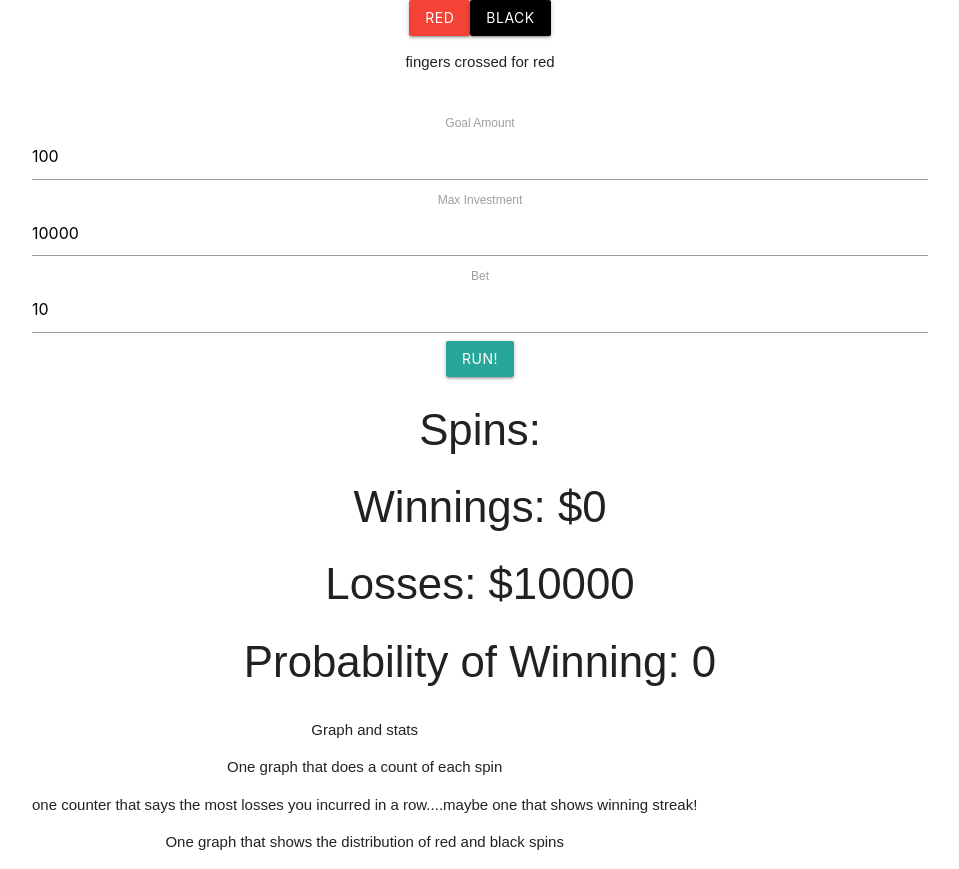
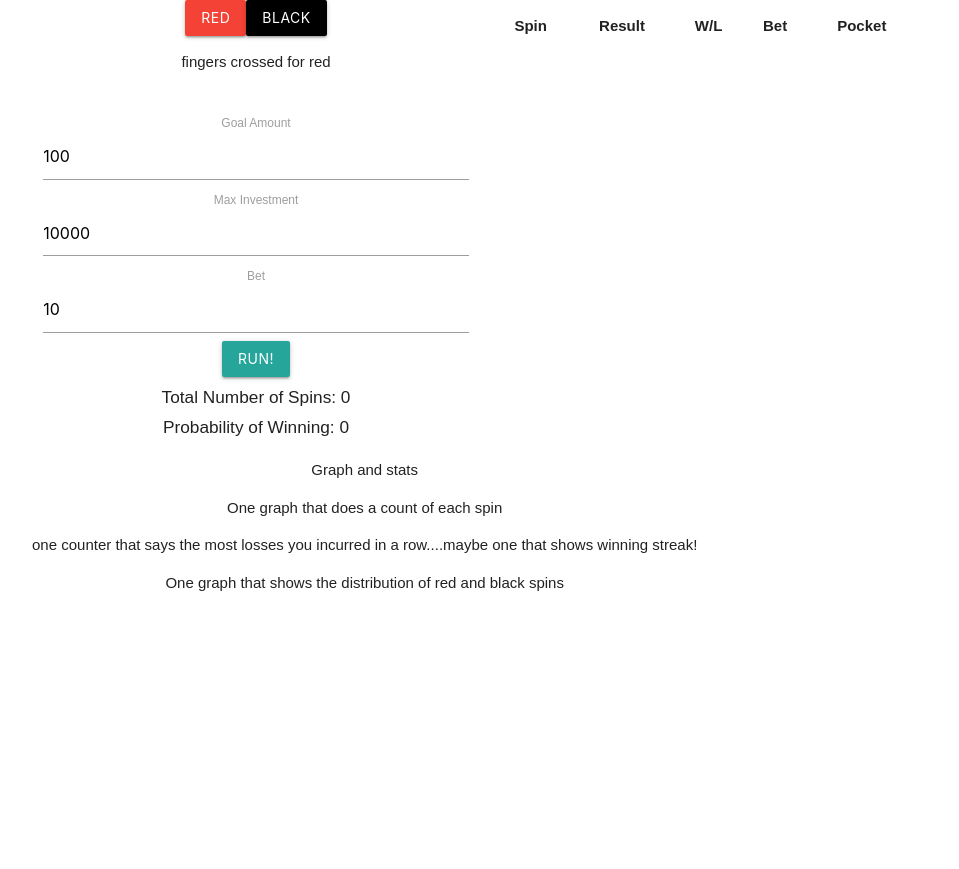
Before and after one commit to akallbold/martingale_react, a React (Create React App) app: page / in a window 1280 px wide. Shown: the whole page, without its empty margins (160-1119 px from the left). After the commit the page ends 800 px from the top, so only its background shows below. Built offline with nearby package versions, Linux system fonts and the light colour scheme.

Commit message:
table works

```diff
--- /dev/null
+++ b/src/Chart.js
@@ -0,0 +1,52 @@
+import React from "react"
+
+class Chart extends React.Component {
+
+  // currentResults = this.props.gameStats[this.props.gameStats.length-1]
+
+  createRows = () => {
+    // debugger
+    if (this.props.gameStats.length > 0) {
+      return this.props.gameStats[this.props.gameStats.length-1].currentGameSpins.map(spin => {
+        // debugger
+        return (
+          <tr>
+            <td>{spin[0].spin}</td>
+            <td>{spin[0].resultNum}</td>
+            <td>{spin[0].spinWin ? "W" : "L"}</td>
+            <td>{spin[0].currentBet}</td>
+            <td>{spin[0].pocket}</td>
+          </tr>
+        )
+      })
+    }
+  }
+
+  render(){
+    // debugger
+    return  (
+      <div className = "col s6">
+
+        <table className = "striped centered">
+          <thead>
+            <tr>
+              <th>Spin</th>
+              <th>Result</th>
+              <th>W/L</th>
+              <th>Bet</th>
+              <th>Pocket</th>
+            </tr>
+          </thead>
+
+          <tbody>
+            {this.props.gameStats.length > 0 ? this.createRows() : ""}
+          </tbody>
+        </table>
+
+      </div>
+    )
+  }
+}
+
+
+export default Chart
--- a/src/Inputs.js
+++ b/src/Inputs.js
@@ -2,11 +2,13 @@ import React from "react"
 
 class Inputs extends React.Component {
 
+  // currentResults = this.props.gameStats[this.props.gameStats.length-1]
+
   render(){
-    console.log(this.winBig)
+    // debugger
+    // let currentResults = this.props.gameStats[this.props.gameStats.length-1]
     return  (
-      <div className="right">
-        <div className="input">
+      <div className = "col s6">
         <button className= "btn red" onClick={this.props.handleRed}>Red</button>
         <button className= "btn black" onClick={this.props.handleBlack}>Black</button>
         <p>{`fingers crossed for ${this.props.colorChoice}`}</p>
@@ -21,13 +23,10 @@ class Inputs extends React.Component {
           <input onChange={this.props.handleBet} value= {this.props.bet} placeholder="BET"></input>
         </label>
         <button className = "btn" onClick={this.props.startGame}>Run!</button>
-        </div>
-        <div className= "results">
-          <h3>Spins: {this.props.spins}</h3>
-          <h3>Winnings: {this.props.winBig ? "$" + this.props.pocket : "$0"}</h3>
-          <h3>Losses: {!this.props.winBig ? "$" + this.props.maxInvestment : "$0" }</h3>
-          <h3>Probability of Winning: {this.props.probOfWin}</h3>
-        </div>
+        <h6>Total Number of Spins: {this.props.gameStats.length > 0 ? this.props.gameStats[this.props.gameStats.length-1].numOfSpins : 0}</h6>
+        {/* <h3>Winnings: {this.props.winBig ? "$" + this.props.pocket : "$0"}</h3> */}
+        {/* <h3>Losses: {!this.props.winBig ? "$" + this.props.maxInvestment : "$0" }</h3> */}
+        <h6>Probability of Winning: {this.props.probOfWin}</h6>
       </div>
     )
   }
--- a/src/MainContainer.js
+++ b/src/MainContainer.js
@@ -1,6 +1,7 @@
 import React from "react"
 import Inputs from "./Inputs"
 import Graphics from "./Graphics"
+import Chart from "./Chart"
 
 class MainContainer extends React.Component {
 
@@ -27,7 +28,6 @@ class MainContainer extends React.Component {
 
   //this isn't working...run this when inputs changed instead of when start button pressed
   determineProb = () => {
-    let prob = 0
     let spinExponent = Math.ceil(((Math.log(this.state.maxInvestment/this.state.bet))/(Math.log(2))))
     // you lose your money if you are 1 loss more than what you can afford
     let lossNumber = spinExponent + 1
@@ -52,7 +52,7 @@ class MainContainer extends React.Component {
     let currentGameSpins = [];
     let colorOfSpin = null;
     let spinWin = null;
-    this.resetGame()
+    // this.resetGame()
 
     while ((currentBet <= this.state.maxInvestment) && (this.state.goal > pocket)) {
       currentSpin = this.spin();
@@ -79,14 +79,13 @@ class MainContainer extends React.Component {
         currentBet *= 2
       }
     }
-    let gameResults = this.gameOver(currentBet, pocket, spins)
+    let gameResults = this.gameOver(currentBet, pocket, spins, currentGameSpins)
     if(gameResults){
-      let updatedStats = [...this.state.gameStats, ...gameResults]
-      this.setState({gameStats:updatedStats, gameWin:gameResults.gameWin})
+      this.setState({gameStats:[...this.state.gameStats, gameResults], gameWin:gameResults.gameWin})
     }
   }
 
-  gameOver = (currentBet, pocket, spins) => {
+  gameOver = (currentBet, pocket, spins, currentGameSpins) => {
     if (currentBet >= this.state.maxInvestment){
       return
                           ({ gameWin: false,
@@ -97,7 +96,8 @@ class MainContainer extends React.Component {
                             colorChoice: this.state.colorChoice,
                             lastBet: currentBet,
                             pocket: pocket,
-                            probOfWin: this.probOfWin})
+                            probOfWin: this.probOfWin,
+                            currentGameSpins: currentGameSpins})
     } else if ((this.state.goal <= pocket)){
       return              ({ gameWin: true,
                             numOfSpins: spins,
@@ -107,18 +107,12 @@ class MainContainer extends React.Component {
                             colorChoice: this.state.colorChoice,
                             lastBet: currentBet,
                             pocket: pocket,
-                            probOfWinning: this.probOfWinning})
+                            probOfWin: this.probOfWin,
+                            currentGameSpins: currentGameSpins})
     } else {
       console.log("game on")
       return false
     }
-  }
-
-  resetGame = () => {
-    this.spins = 0
-    this.pocket = 0
-    this.currentSpin = 0
-    this.currentBet = this.state.bet
   }
 
   spin = () => {
@@ -152,11 +146,14 @@ class MainContainer extends React.Component {
   render(){
     return (
       <div className= "container">
-        <Inputs goal={this.state.goal}
+        <div className= "row">
+          <Inputs className = "col s6"
+                  goal={this.state.goal}
                   maxInvestment={this.state.maxInvestment}
                   bet={this.state.bet}
                   winBig={this.state.winBig}
                   colorChoice={this.state.colorChoice}
+                  gameStats = {this.state.gameStats}
                   handleRed={this.handleRed}
                   handleBlack={this.handleBlack}
                   handleGoal={this.handleGoal}
@@ -165,7 +162,10 @@ class MainContainer extends React.Component {
                   startGame={this.startGame}
                   probOfWin={this.probOfWin}
           />
+          <Chart  className = "col s6"
+                  gameStats = {this.state.gameStats}/>
           <Graphics/>
+        </div>
       </div>
     )
   }
```
Lines whose indentation alone changed are shown as unchanged.
